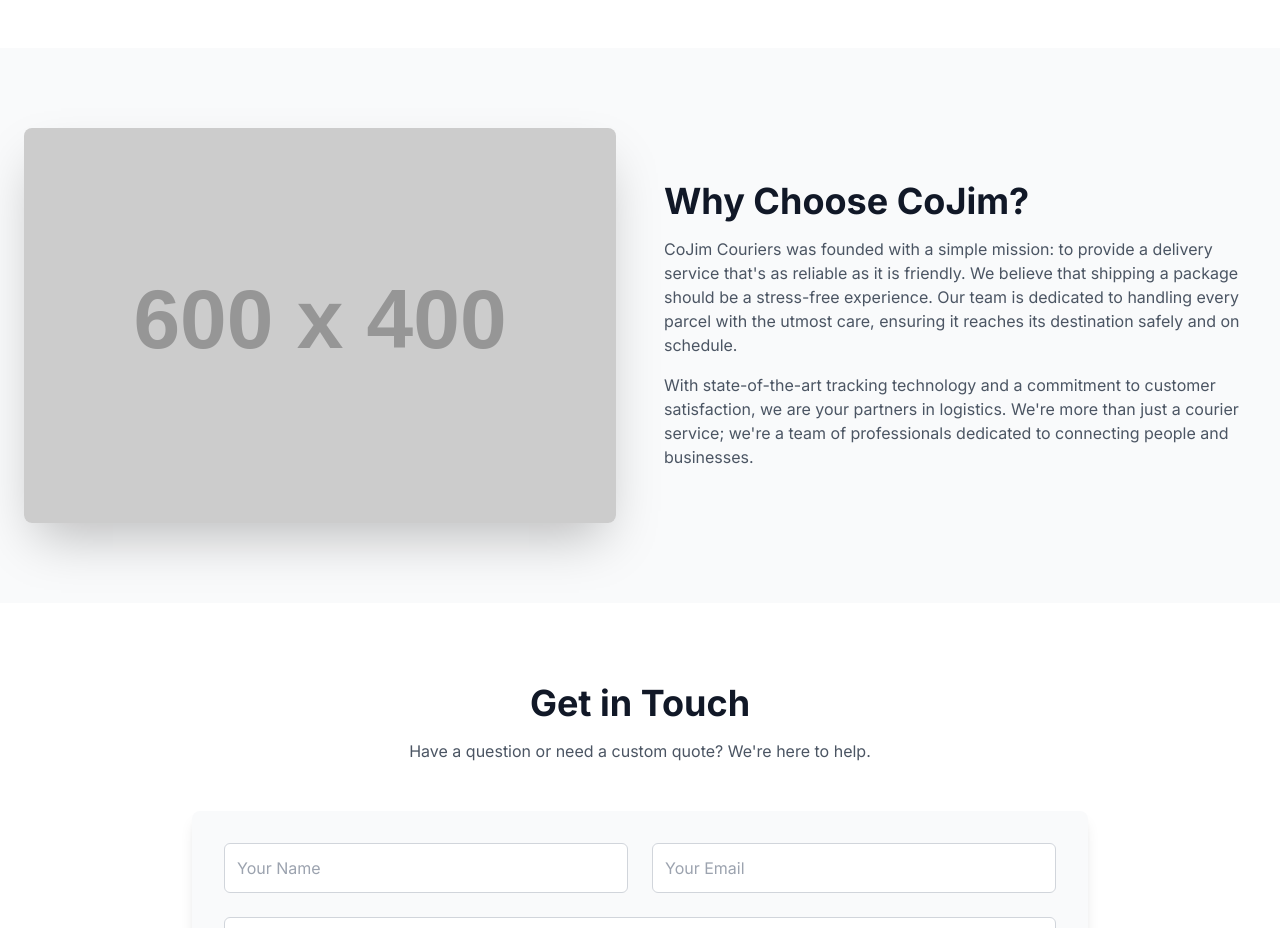
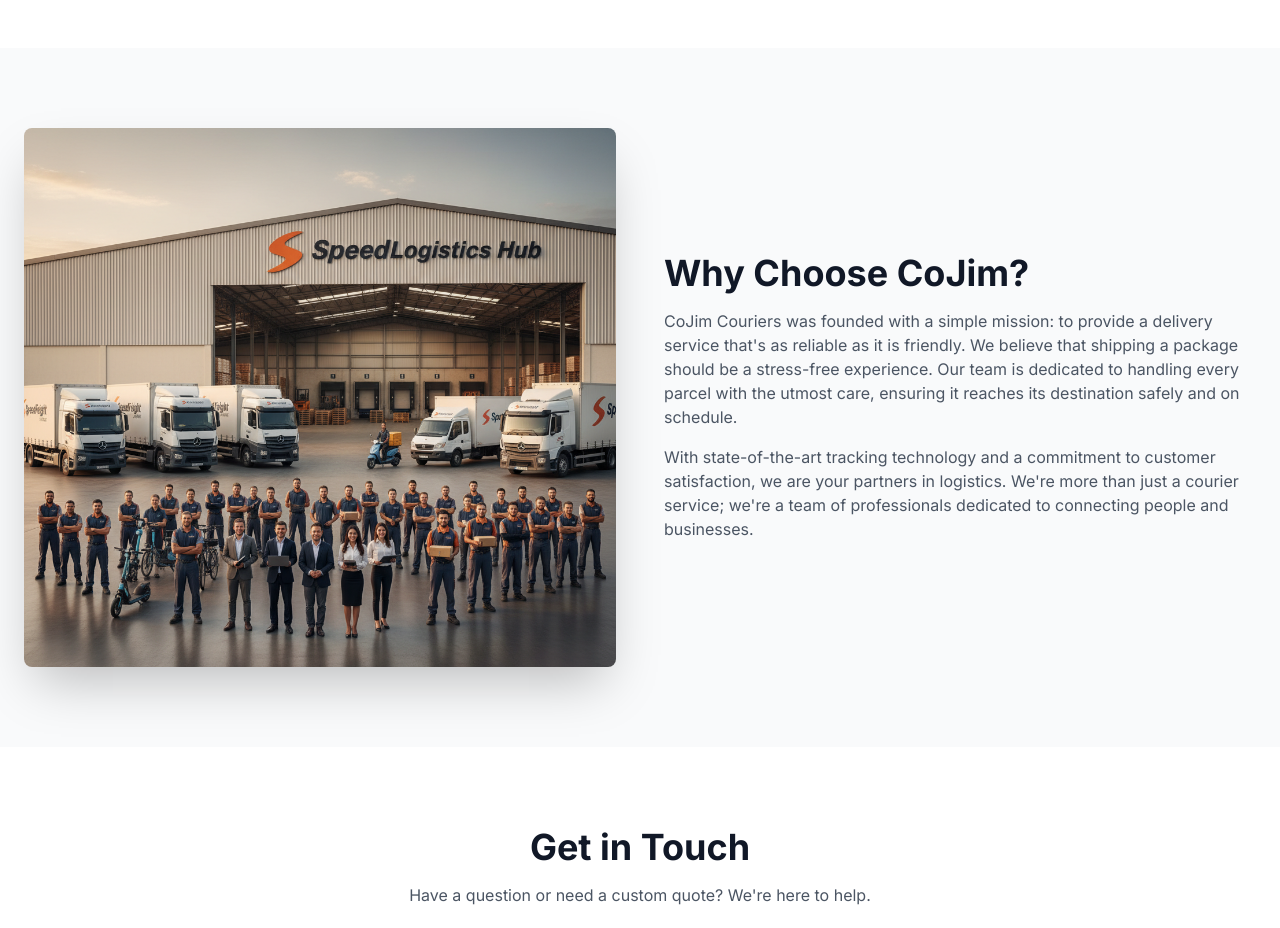
Before and after one commit to kostaspanagias/datamaster_templates, a plain HTML site: page websites/courier/index.html in a window 1280 px wide. Shown: the part 1180-2108 px from the top of the page. Drawn offline with nearby package versions, Linux system fonts and the light colour scheme; placeholder pictures from the web are drawn by us.

Commit message:
Update index.html

```diff
--- a/websites/courier/index.html
+++ b/websites/courier/index.html
@@ -93,7 +93,7 @@
             <div class="container mx-auto px-6">
                 <div class="flex flex-col md:flex-row items-center gap-12">
                     <div class="md:w-1/2">
-                        <img src="https://placehold.co/600x400/6366F1/FFFFFF?text=Our+Team" alt="Our Team" class="rounded-lg shadow-2xl" onerror="this.onerror=null;this.src='https://placehold.co/600x400/6366F1/FFFFFF?text=About+Us';">
+                        <img src="team.png" alt="Our Team" class="rounded-lg shadow-2xl" onerror="this.onerror=null;this.src='https://placehold.co/600x400/6366F1/FFFFFF?text=About+Us';">
                     </div>
                     <div class="md:w-1/2">
                         <h2 class="text-3xl md:text-4xl font-bold text-gray-900 mb-4">Why Choose CoJim?</h2>
```
